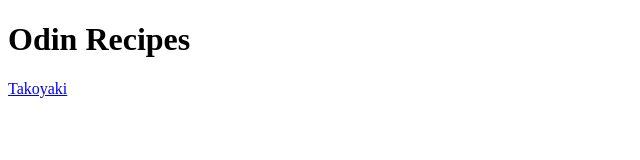
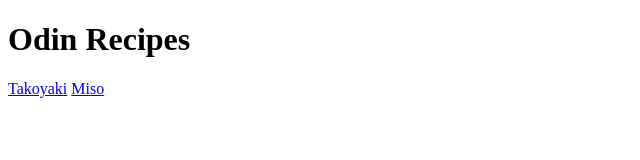
Before and after one commit to HelveticZiel/odin-recipes, a plain HTML site: page index.html in a window 1280 px wide. Shown: the full height of the page, 0-640 px from the left. Drawn offline with Linux system fonts and the light colour scheme.

Commit message:
Create 3rd page and Update index

```diff
--- a/index.html
+++ b/index.html
@@ -11,6 +11,7 @@
     <body>
         <h1>Odin Recipes</h1>
         <a href="recipes/takoyaki.html">Takoyaki</a>
+        <a href="recipes/miso.html">Miso</a>
 
 
 
```
Also changed, not shown: recipes/mochi.html (added).
